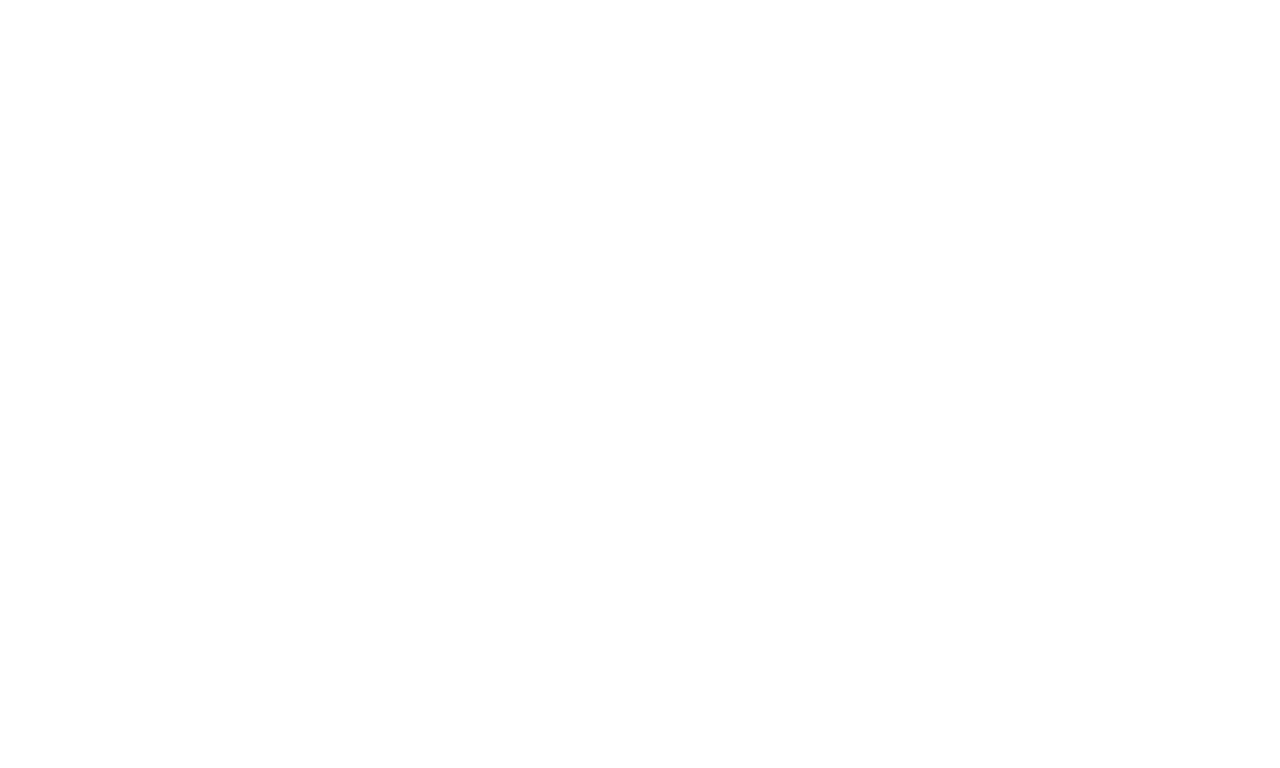
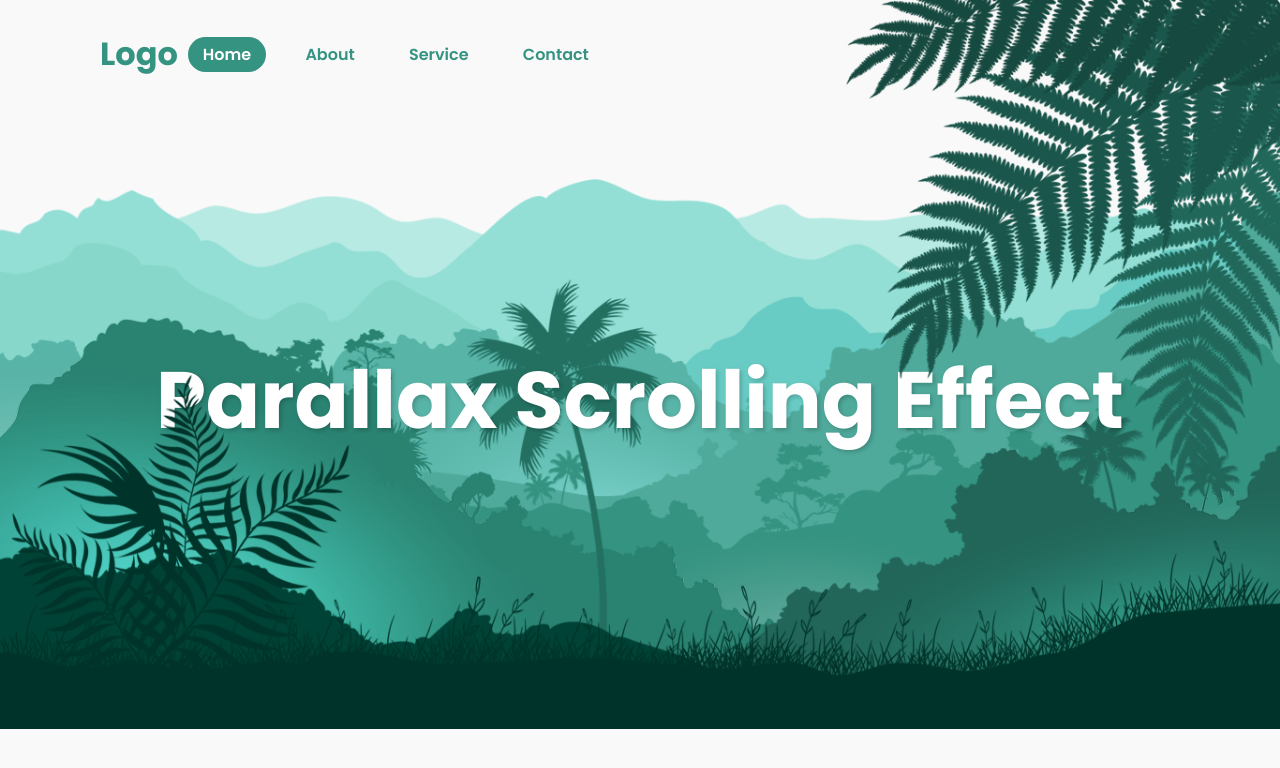
Before and after one commit to Sommos/javascript_parallax_scrolling_website, a plain HTML site: page index.html in a window 1280 px wide. Drawn offline with Linux system fonts and the light colour scheme.

Commit message:
added assets folder and basic styling in style.css

```diff
--- a/index.html
+++ b/index.html
@@ -10,6 +10,27 @@
 </head>
 
 <body>
+
+    <header>
+        <h2 class="logo">Logo</h2>
+        <nav class="navigation">
+            <a href="#" class="active">Home</a>
+            <a href="#">About</a>
+            <a href="#">Service</a>
+            <a href="#">Contact</a>
+        </nav>
+    </header>
+    <section class="parallax">
+        <img src="assets/hill1.png" id="hill1">
+        <img src="assets/hill2.png" id="hill2">
+        <img src="assets/hill3.png" id="hill3">
+        <img src="assets/hill4.png" id="hill4">
+        <img src="assets/hill5.png" id="hill5">
+        <img src="assets/tree.png" id="tree">
+        <h2 id="text">Parallax Scrolling Effect</h2>
+        <img src="assets/leaf.png" id="leaf">
+        <img src="assets/plant.png" id="plant">
+    </section>
     <script src=""script.js"></script>
 </body>
 
--- a/style.css
+++ b/style.css
@@ -0,0 +1,70 @@
+@import url("https://fonts.googleapis.com/css2?family=Poppins:wght@300;400;500;600;700;800;900&display=swap");
+
+* {
+    margin: 0;
+    padding: 0;
+    box-sizing: border-box;
+    font-family: "Poppins", sans-serif;
+}
+
+body {
+    background: #f9f9f9;
+    min-height: 100vh;
+    overflow-x: hidden;
+}
+
+header {
+    position: absolute;
+    top: 0;
+    left: 0;
+    width: 100%;
+    padding: 30px 100px;
+    display: flex;
+    justify-content: flex-start;
+    align-items: center;
+    z-index: 100;
+}
+
+.logo {
+    font-size: 2em;
+    color: #359381;
+    pointer-events: none;
+}
+
+.navigation a {
+    text-decoration: none;
+    color: #359381;
+    padding: 6px 15px;
+    border-radius: 20px;
+    margin: 0 10px;
+    font-weight: 600;
+}
+
+.navigation a:hover,
+.navigation a.active {
+    background: #359381;
+    color: #fff;
+}
+
+.parallax {
+    position: relative;
+    display: flex;
+    justify-content: center;
+    align-items: center;
+    height: 100vh;
+}
+
+#text {
+    position: absolute;
+    font-size: 5em;
+    color: #fff;
+    text-shadow: 2px 2px 4px rgba(0, 0, 0, 0.2);
+}
+
+.parallax img {
+    position: absolute;
+    top: 0;
+    left: 0;
+    width: 100%;
+    pointer-events: none;
+}
```
Also changed, not shown: assets/hill1.png (added), assets/hill2.png (added), assets/hill3.png (added), assets/hill4.png (added), assets/hill5.png (added), assets/leaf.png (added), assets/plant.png (added), assets/tree.png (added).
